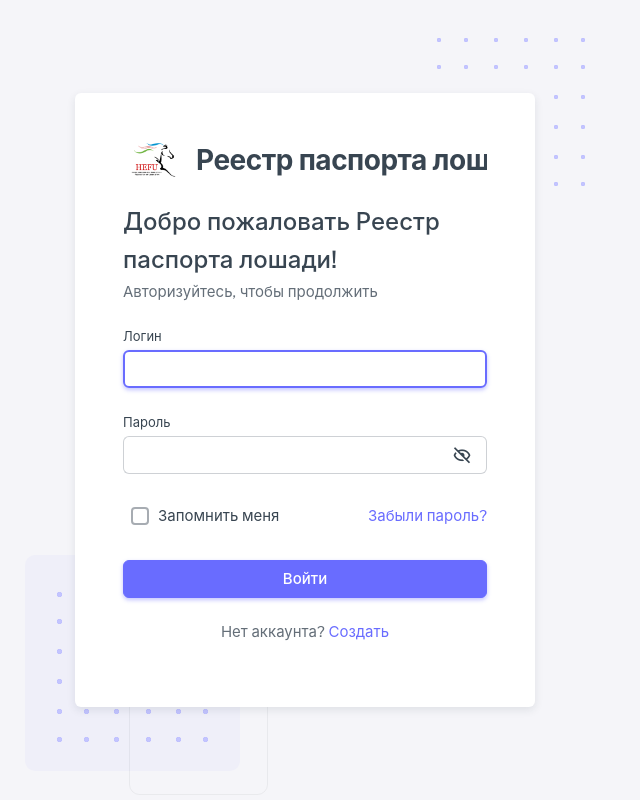
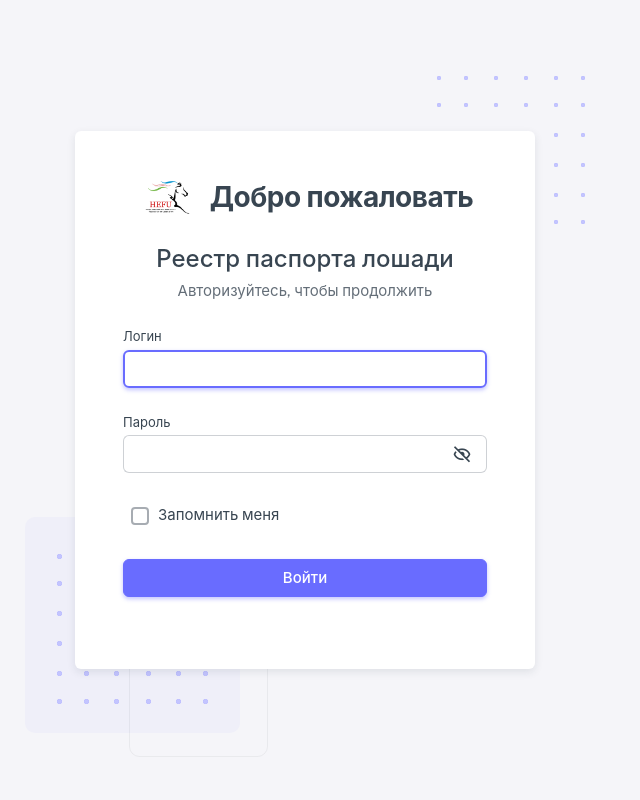
Before and after one commit to RizobekS/passport_registry, a Django app: page /auth/login/ in a window 1280 px wide. Shown: the whole page, without its empty margins (335-975 px from the left). Run offline with Django 5.2, Linux system fonts and the light colour scheme; some libraries are stand-ins or nearby versions.

Commit message:
added login_required for passport list page and added authentication session time

```diff
--- a/apps/authentication/templates/auth_login_basic.html
+++ b/apps/authentication/templates/auth_login_basic.html
@@ -21,12 +21,12 @@
           <div class="app-brand justify-content-center">
             <a href="{% url 'dashboard' %}" class="app-brand-link gap-2">
               <span class="app-brand-logo demo">{% include 'partials/logo.html' with withbg="#696cff" %}</span>
-              <span class="app-brand-text demo text-heading fw-bold">{% get_theme_variables 'template_name' %}</span>
+              <span class="app-brand-text demo text-heading fw-bold">Добро пожаловать</span>
             </a>
           </div>
           <!-- /Logo -->
-          <h4 class="mb-1">Добро пожаловать {% get_theme_variables 'template_name' %}! </h4>
-          <p class="mb-6">Авторизуйтесь, чтобы продолжить</p>
+          <h4 class="mb-1 text-center">{% get_theme_variables 'template_name' %} </h4>
+          <p class="mb-6 text-center">Авторизуйтесь, чтобы продолжить</p>
 
           <form method="post" action="{% url 'auth:login' %}" class="mb-6" novalidate>
             {% csrf_token %}
@@ -56,16 +56,16 @@
                 <input class="form-check-input" type="checkbox" id="remember-me" name="remember">
                 <label class="form-check-label" for="remember-me">Запомнить меня</label>
               </div>
-              <a href="{% url 'auth:forgot-password' %}"><span>Забыли пароль?</span></a>
+<!--              <a href="{% url 'auth:forgot-password' %}"><span>Забыли пароль?</span></a>-->
             </div>
 
             <button class="btn btn-primary d-grid w-100" type="submit">Войти</button>
           </form>
 
-          <p class="text-center">
-            <span>Нет аккаунта?</span>
-            <a href="{% url 'auth:register' %}"><span>Создать</span></a>
-          </p>
+<!--          <p class="text-center">-->
+<!--            <span>Нет аккаунта?</span>-->
+<!--            <a href="{% url 'auth:register' %}"><span>Создать</span></a>-->
+<!--          </p>-->
         </div>
       </div>
       <!-- /Login -->
--- a/apps/passports/urls.py
+++ b/apps/passports/urls.py
@@ -1,9 +1,10 @@
+from django.contrib.auth.decorators import login_required
 from django.urls import path
 
 from .views import PassportListView, public_passport
 
 app_name = 'passports'
 urlpatterns = [
-    path('list/', PassportListView.as_view(), name='list'),
+    path('list/', login_required(PassportListView.as_view()), name='list'),
     path("p/<slug:number>/", public_passport, name="public"),
 ]
--- a/config/settings.py
+++ b/config/settings.py
@@ -155,6 +155,11 @@ TIME_ZONE = "Asia/Tashkent"
 USE_I18N = True
 
 USE_TZ = True
+
+# --- Sessions ---
+SESSION_COOKIE_AGE = 30 * 60    # 30 минут
+SESSION_SAVE_EVERY_REQUEST = True
+SESSION_EXPIRE_AT_BROWSER_CLOSE = False
 
 LOGIN_URL = "/auth/login/"
 LOGIN_REDIRECT_URL = "/dashboard/"
```
